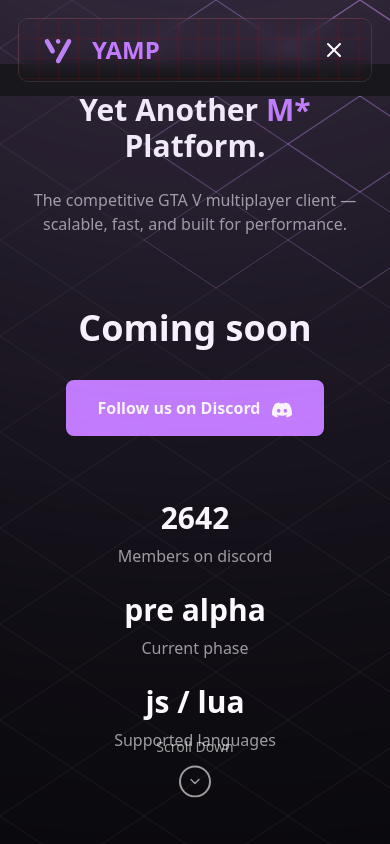
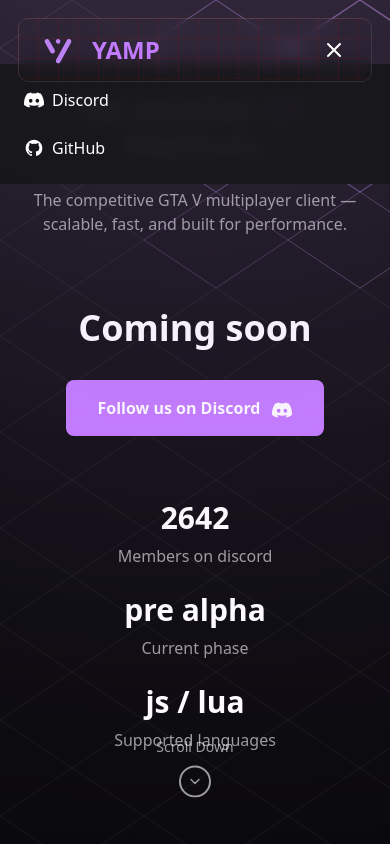
Before and after one commit to yamp-project/yetanother.mp, a Vue app: page / in a window 390 px wide. Both pictures are taken after a click on the button 334 px from the left and 50 px from the top of the page. Shown: the top 844 px of the page. Built offline with nearby package versions, Linux system fonts and the light colour scheme.

Commit message:
feat: add discord and github links to mobile nav

```diff
--- a/src/components/NavigationBar.vue
+++ b/src/components/NavigationBar.vue
@@ -139,38 +139,34 @@ function toggleMenu() {
       class="fixed top-16 left-0 right-0 bg-zinc-900/95 backdrop-blur py-4 md:hidden z-40"
     >
       <div class="flex flex-col px-4 gap-2">
-        <!-- <a
-          href="#"
+        <a
+          href="https://discord.gg/invite/yamp"
+          target="_blank"
+          rel="noopener noreferrer"
           class="flex items-center gap-2 p-2 rounded hover:bg-white/5 transition-colors"
           @click="toggleMenu"
         >
-          <Download :size="20" class="text-white" />
-          <span class="text-white">Download</span>
+          <svg class="w-5 h-5" fill="currentColor" viewBox="0 0 24 24">
+            <path
+              d="M20.317 4.37a19.791 19.791 0 0 0-4.885-1.515a.074.074 0 0 0-.079.037c-.21.375-.444.864-.608 1.25a18.27 18.27 0 0 0-5.487 0a12.64 12.64 0 0 0-.617-1.25a.077.077 0 0 0-.079-.037A19.736 19.736 0 0 0 3.677 4.37a.07.07 0 0 0-.032.027C.533 9.046-.32 13.58.099 18.057a.082.082 0 0 0 .031.057a19.9 19.9 0 0 0 5.993 3.03a.078.078 0 0 0 .084-.028a14.09 14.09 0 0 0 1.226-1.994a.076.076 0 0 0-.041-.106a13.107 13.107 0 0 1-1.872-.892a.077.077 0 0 1-.008-.128a10.2 10.2 0 0 0 .372-.292a.074.074 0 0 1 .077-.01c3.928 1.793 8.18 1.793 12.062 0a.074.074 0 0 1 .078.01c.12.098.246.198.373.292a.077.077 0 0 1-.006.127a12.299 12.299 0 0 1-1.873.892a.077.077 0 0 0-.041.107c.36.698.772 1.362 1.225 1.993a.076.076 0 0 0 .084.028a19.839 19.839 0 0 0 6.002-3.03a.077.077 0 0 0 .032-.054c.5-5.177-.838-9.674-3.549-13.66a.061.061 0 0 0-.031-.03zM8.02 15.33c-1.183 0-2.157-1.085-2.157-2.419c0-1.333.956-2.419 2.157-2.419c1.21 0 2.176 1.096 2.157 2.42c0 1.333-.956 2.418-2.157 2.418zm7.975 0c-1.183 0-2.157-1.085-2.157-2.419c0-1.333.955-2.419 2.157-2.419c1.21 0 2.176 1.096 2.157 2.42c0 1.333-.946 2.418-2.157 2.418z"
+            />
+          </svg>
+          <span class="text-white">Discord</span>
         </a>
         <a
-          href="#"
+          href="https://github.com/yamp-project"
+          target="_blank"
+          rel="noopener noreferrer"
           class="flex items-center gap-2 p-2 rounded hover:bg-white/5 transition-colors"
           @click="toggleMenu"
         >
-          <Server :size="20" class="text-white" />
-          <span class="text-white">Server</span>
+          <svg class="w-5 h-5" fill="currentColor" viewBox="0 0 24 24">
+            <path
+              d="M12 2C6.477 2 2 6.484 2 12.017c0 4.425 2.865 8.18 6.839 9.504c.5.092.682-.217.682-.483c0-.237-.008-.868-.013-1.703c-2.782.605-3.369-1.343-3.369-1.343c-.454-1.158-1.11-1.466-1.11-1.466c-.908-.62.069-.608.069-.608c1.003.07 1.531 1.032 1.531 1.032c.892 1.53 2.341 1.088 2.91.832c.092-.647.35-1.088.636-1.338c-2.22-.253-4.555-1.113-4.555-4.951c0-1.093.39-1.988 1.029-2.688c-.103-.253-.446-1.272.098-2.65c0 0 .84-.27 2.75 1.026A9.564 9.564 0 0112 6.844c.85.004 1.705.115 2.504.337c1.909-1.296 2.747-1.027 2.747-1.027c.546 1.379.202 2.398.1 2.651c.64.7 1.028 1.595 1.028 2.688c0 3.848-2.339 4.695-4.566 4.943c.359.309.678.92.678 1.855c0 1.338-.012 2.419-.012 2.747c0 .268.18.58.688.482A10.019 10.019 0 0022 12.017C22 6.484 17.522 2 12 2z"
+            />
+          </svg>
+          <span class="text-white">GitHub</span>
         </a>
-        <a
-          href="#"
-          class="flex items-center gap-2 p-2 rounded hover:bg-white/5 transition-colors"
-          @click="toggleMenu"
-        >
-          <FileText :size="20" class="text-white" />
-          <span class="text-white">Docs</span>
-        </a>
-        <a
-          href="#"
-          class="flex items-center gap-2 p-2 rounded hover:bg-white/5 transition-colors"
-          @click="toggleMenu"
-        >
-          <List :size="20" class="text-white" />
-          <span class="text-white">Logs</span>
-        </a> -->
       </div>
     </div>
   </transition>
```
